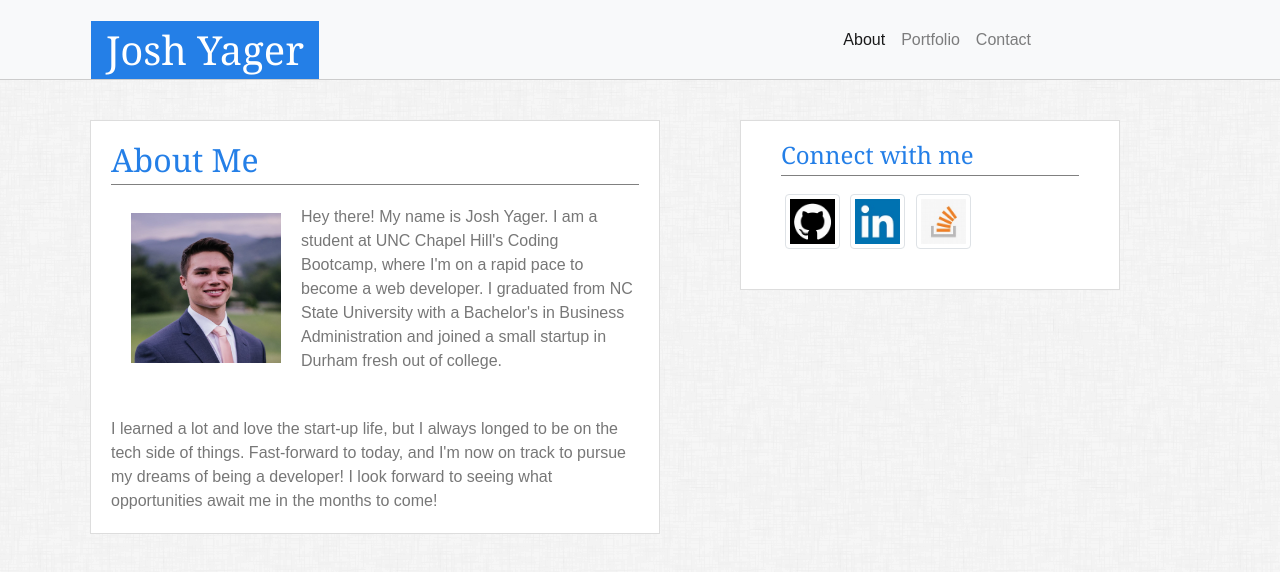
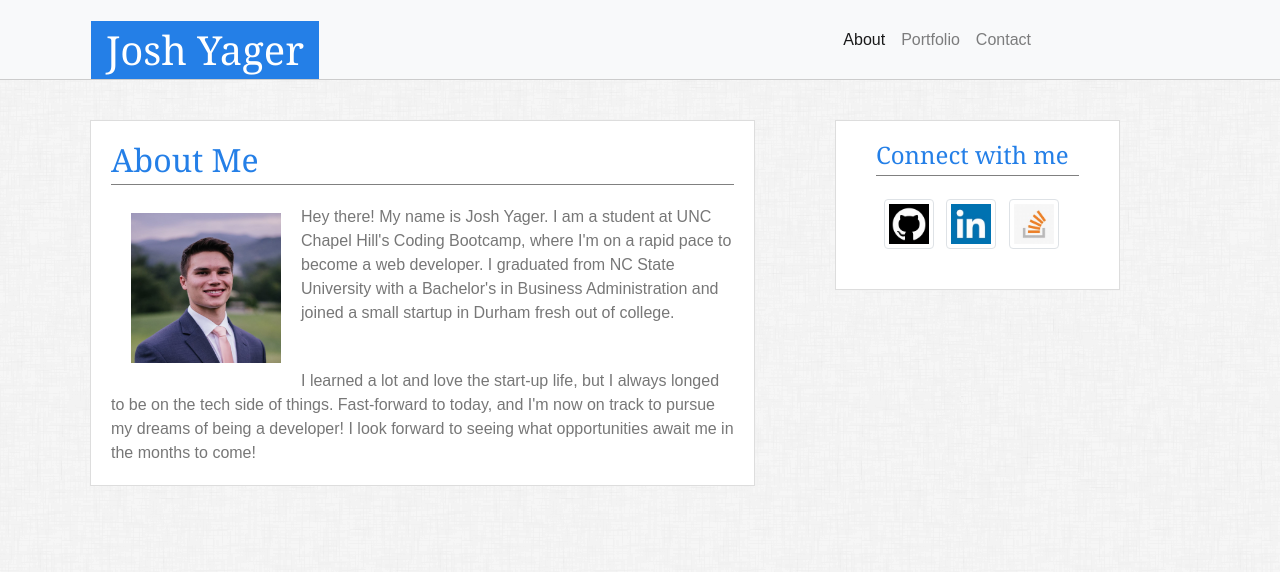
Before and after one commit to jmyager/Bootstrap-Portfolio, a plain HTML site: page index.html in a window 1280 px wide. Drawn offline with nearby package versions, Linux system fonts and the light colour scheme.

Commit message:
final final update

```diff
--- a/assets/css/style.css
+++ b/assets/css/style.css
@@ -82,16 +82,16 @@ img {
     border: 1px solid #dddddd;
     margin: 40px 60px;
     padding: 20px 40px 20px 40px;
+    width: auto;
     height: 170px;
     background-color: white;
 }
 
 .socialIcon {
-    height: 55px;
-    width: 55px;
-    margin-left: 4px;
-    margin-right: 2px;
-    margin-top: 10px;
+    height: 50px;
+    width: 50px;
+    margin-left: 8px;
+    margin-top: 15px;
     display: inline-block;
 }
 
--- a/index.html
+++ b/index.html
@@ -49,7 +49,7 @@
             <div class="row">
 
 
-                <div class="maincontent col-lg-6 col-md-12 col-sm-12 col-xs-12">
+                <div class="maincontent col-md-7 col-sm-12">
                     <h2 class="contentH1">About Me</h2>
                     <img class="profilePhoto" src="./assets/images/profile.jpg" alt="Profile photo of Josh Yager">
                     <p>Hey there! My name is Josh Yager. I am a student at UNC Chapel Hill's Coding Bootcamp, where I'm on a rapid pace to become a web developer. I graduated from NC State University with a Bachelor's in Business Administration and joined a small startup in Durham fresh out of college.</p>
@@ -57,7 +57,7 @@
                     <p>I learned a lot and love the start-up life, but I always longed to be on the tech side of things. Fast-forward to today, and I'm now on track to pursue my dreams of being a developer! I look forward to seeing what opportunities await me in the months to come!</p>
                 </div>
 
-                <div class="sidebar col-lg-4 col-md-12 col-sm-12 col-xs-12">
+                <div class="sidebar col-md-3 col-sm-12">
                     <h4 class="contentH1">Connect with me</h4>
                     <a href="https://github.com/jmyager"><img class="socialIcon img-thumbnail" src="./assets/images/github_logo.jpg" alt="github icon"></a>
                     <a href="https://www.linkedin.com/in/jmyager/"><img class="socialIcon img-thumbnail" src="./assets/images/linkedin_logo.jpg" alt="linkedin icon"></a>
```
Also changed, not shown: Contact.html (+2 -2 lines), Portfolio.html (+2 -2 lines).
